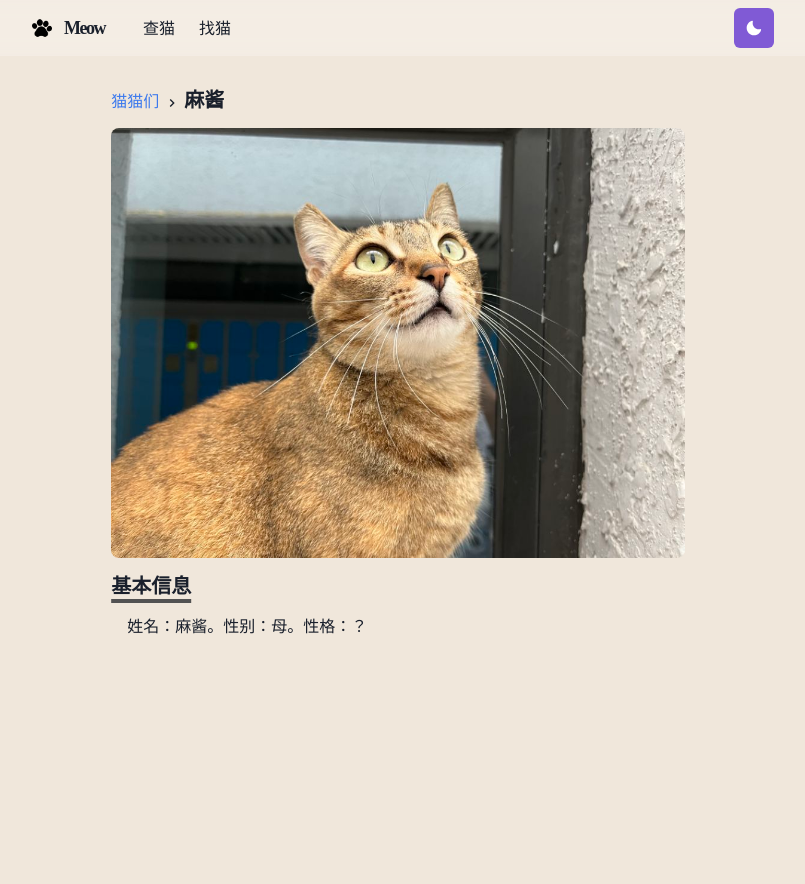
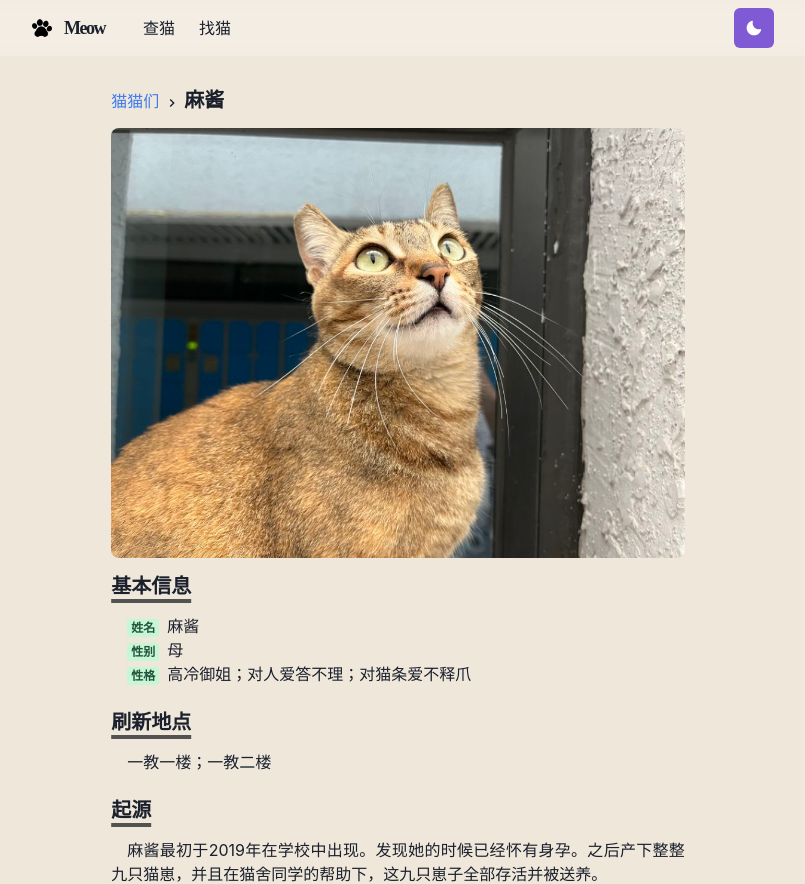
Before and after one commit to Tloops/Meow, a Next.js app: page /cats/makou in a window 1280 px wide. Shown: the top 884 px of the page, without its empty margins (242-1047 px from the left). Before the commit the page ends 800 px from the top, so only its background shows below. Built offline with nearby package versions, Linux system fonts and the light colour scheme.

Commit message:
feat: makou's page

```diff
--- a/src/pages/cats/makou.tsx
+++ b/src/pages/cats/makou.tsx
@@ -1,10 +1,11 @@
 import React from 'react'
-import { Container, Heading } from "@chakra-ui/react"
+import { Container, Heading, List, ListItem } from "@chakra-ui/react"
 import Layout from "@/components/layouts/article"
 import SimpleBreadcrumb from "@/components/simple-breadcrumb"
 import CatImage from "@/components/cat-image"
 import Section from "@/components/section"
 import Paragraph from "@/components/paragraph"
+import Meta from "@/components/meta"
 
 const Makou = () => {
   return (
@@ -20,9 +21,37 @@ const Makou = () => {
           <Heading as='h3' variant='section-title'>
             基本信息
           </Heading>
+          <List ml={4} my={4}>
+            <ListItem>
+              <Meta>姓名</Meta>
+              <span>麻酱</span>
+            </ListItem>
+            <ListItem>
+              <Meta>性别</Meta>
+              <span>母</span>
+            </ListItem>
+            <ListItem>
+              <Meta>性格</Meta>
+              <span>高冷御姐；对人爱答不理；对猫条爱不释爪</span>
+            </ListItem>
+          </List>
+        </Section>
+        <Section delay={0.1}>
+          <Heading as='h3' variant='section-title'>
+            刷新地点
+          </Heading>
           <Paragraph>
-            姓名：麻酱。性别：母。性格：？
+            一教一楼；一教二楼
           </Paragraph>
+        </Section>
+        <Section delay={0.1}>
+          <Heading as='h3' variant='section-title'>
+            起源
+          </Heading>
+          <Paragraph>
+            麻酱最初于2019年在学校中出现。发现她的时候已经怀有身孕。之后产下整整九只猫崽，并且在猫舍同学的帮助下，这九只崽子全部存活并被送养。
+          </Paragraph>
+          <CatImage src='/images/cats/makou/makou-0.jpg' alt='麻酱带娃' caption='麻酱的九只崽'/>
         </Section>
       </Container>
     </Layout>
```
Also changed, not shown: public/images/cats/makou/makou-0.jpg (added).
